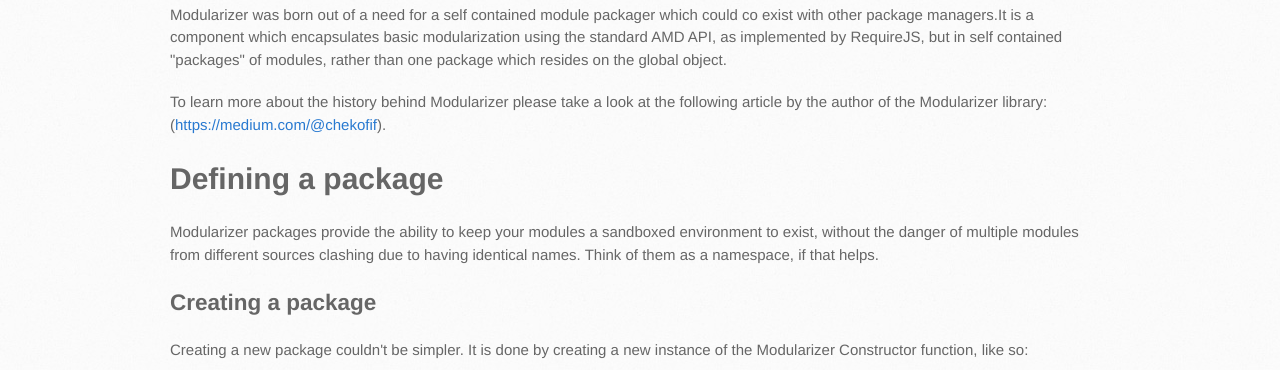
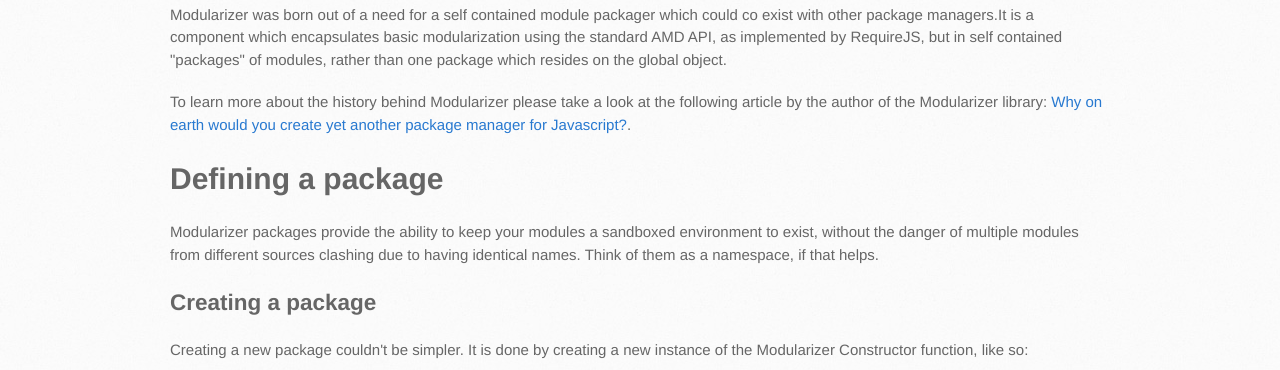
Before and after one commit to gmmorris/Modularizer, a plain HTML site: page index.html in a window 1280 px wide. Shown: the part 727-1097 px from the top of the page. Drawn offline with Linux system fonts and the light colour scheme.

Commit message:
Update index.html
Updated link to Medium article

```diff
--- a/index.html
+++ b/index.html
@@ -34,7 +34,7 @@
 
 <p>Modularizer was born out of a need for a self contained module packager which could co exist with other package managers.It is a component which encapsulates basic modularization using the standard AMD API, as implemented by RequireJS, but in self contained "packages" of modules, rather than one package which resides on the global object.</p>
 
-<p>To learn more about the history behind Modularizer please take a look at the following article by the author of the Modularizer library: (<a href="https://medium.com/@chekofif">https://medium.com/@chekofif</a>).</p>
+<p>To learn more about the history behind Modularizer please take a look at the following article by the author of the Modularizer library: <a href="https://medium.com/@chekofif/why-on-earth-would-you-create-yet-another-package-manager-for-javascript-a5c5a232b3f">Why on earth would you create yet another package manager for Javascript?</a>.</p>
 
 <h1>
 <a id="defining-a-package" class="anchor" href="#defining-a-package" aria-hidden="true"><span class="octicon octicon-link"></span></a>Defining a package</h1>
```
